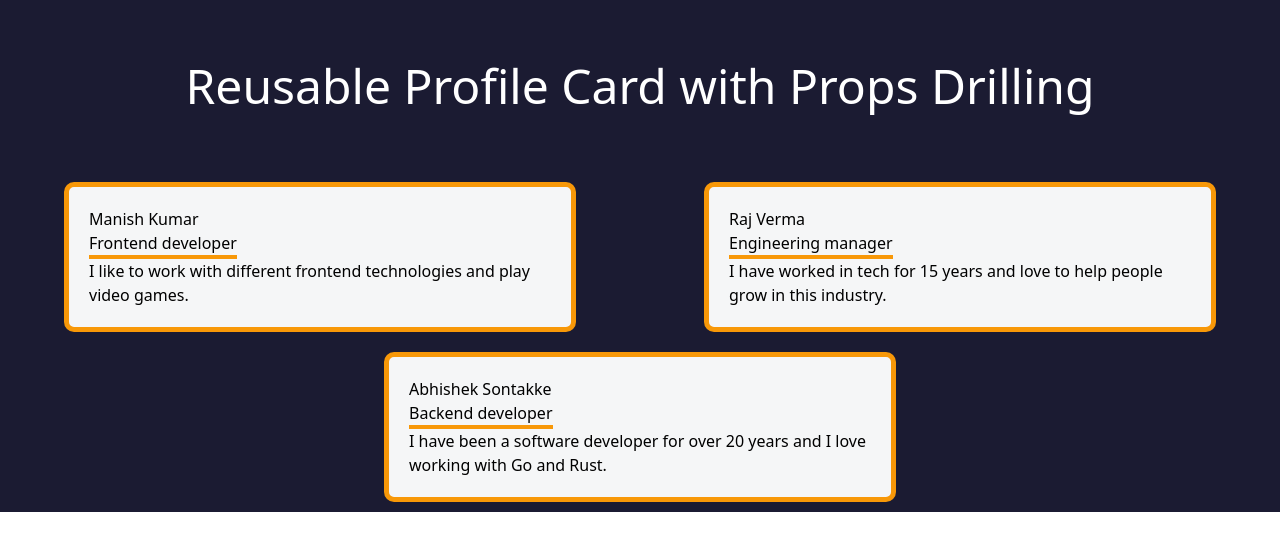
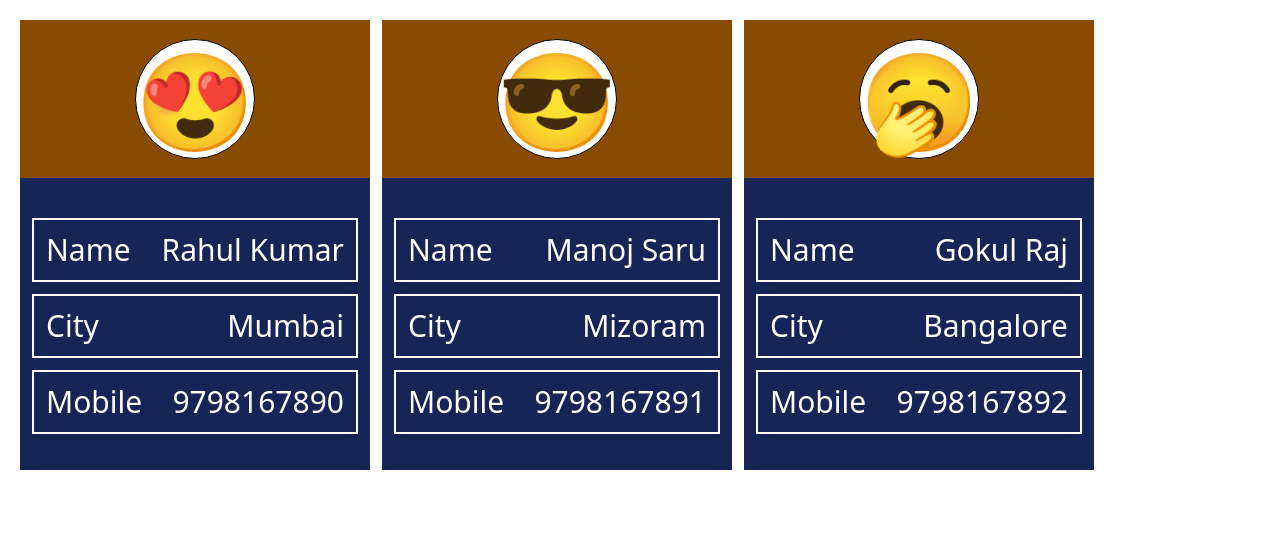
Before and after one commit to Rahullkumr/Reacting, a React (Vite) app in the folder FirstProject/: page / in a window 1280 px wide. Shown: the top 550 px of the page. Built offline with nearby package versions, Linux system fonts and the light colour scheme.

Commit message:
update readme

```diff
--- a/FirstProject/src/App.jsx
+++ b/FirstProject/src/App.jsx
@@ -4,20 +4,25 @@ import { Navbar } from './day02/ReusableNavbar'
 import { Footer } from './day02/ReusableFooter'
 import { Card } from './day02/ReusableProfileCard'
 import { MyApp } from './day02/ReusableProfileCard'
+import Practice from './Practice'
 
 function App() {
 
   return (
+    // day01
     // <div class= "flex items-center justify-center h-screen bg-teal-900">
     //   <h1 class="text-3xl font-bold text-white">Hello React 👋</h1>
     // </div>
 
     // day02
-    <div>
-      {/* <Navbar/> */}
-      {/* <Footer/> */}
-      <MyApp/>
-    </div>
+    // <div>
+    //   <Navbar/>
+    //   <Footer/>
+    //   <MyApp/>
+    // </div>
+
+    // day03
+    <Practice/>
   )
 }
 
```
Also changed, not shown: 2 other files (tests, documents, lock files or other folders).
